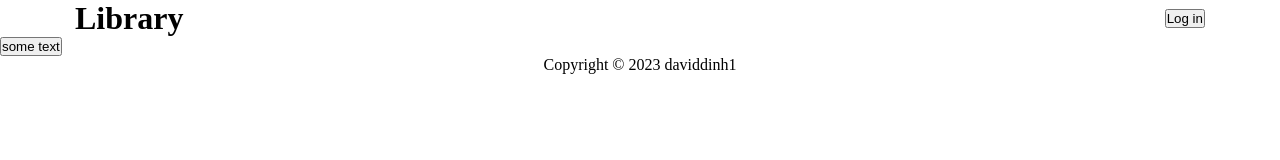
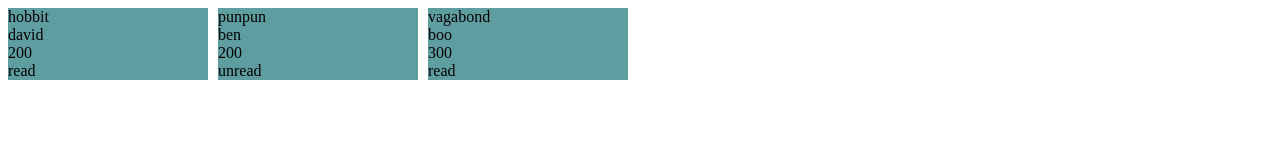
Before and after one commit to daviddinh1/library, a plain HTML site: page index.html in a window 1280 px wide. Drawn offline with Linux system fonts and the light colour scheme.

Commit message:
added functionality to books by allowing them to be displayed in html container

```diff
--- a/index.html
+++ b/index.html
@@ -7,17 +7,9 @@
  <title>Library</title>
 </head>
 <body>
- <div class="header">
-  <h1>Library</h1>
-  <button>Log in</button>
+ <div class="container">
+
  </div>
-
- <div class="container">
-  <button>some text</button>
- </div>
-
- <div class="footer">Copyright © 2023 daviddinh1</div>
-
 
  <script src="script.js"></script>
 </body>
--- a/script.js
+++ b/script.js
@@ -1,31 +1,48 @@
-const library = [];
+const myLibrary = [];
 
-function book(title,author,pages,read){
- //add constructors here
- this.title = title;
- this.author = author;
- this.pages = pages;
- this.read = read;
-
+function Book(title,author,pages,read){
+    this.title = title;
+    this.author = author;
+    this.pages = pages;
+    this.read = read;
+    this.info = function(){
+        infoString = title+", "+author+", "+pages+", "+read;
+        return infoString;
+    }
 }
 
-function addBookToLibrary(book){
- //read book information
- library.push(book);
-
+function addBookToLibrary(object){
+    myLibrary.push(object);
 }
 
-// work on thus tomorrow
-function display(){
+const container = document.querySelector(".container");
+function display(myLibrary){
+    for(let i = 0; i<myLibrary.length;i++){
+        console.log(myLibrary[i]);
+        const card = document.createElement('div');
+        card.classList.add('card');
+        card.setAttribute('style', 'white-space: pre;');
 
+
+        card.textContent += myLibrary[i].title + "\r\n"; //I think later on you can fix this to ensure it looks better
+        card.textContent += myLibrary[i].author + " \r\n";
+        card.textContent += myLibrary[i].pages + " \r\n";
+        card.textContent += myLibrary[i].read + " \r\n";
+
+
+        container.appendChild(card);
+
+    }
 }
 
-const book1 = new book("csm","david","100","read");
-const book2 = new book("lol","dad","120","unread");
+let hobbit = new Book("hobbit","david","200","read");
+let punpun = new Book("punpun","ben","200","unread");
+let vagabond = new Book("vagabond","boo","300","read");
 
-addBookToLibrary(book1);
-addBookToLibrary(book2);
 
-for(let i =0 ; i<library.length;i++){
- console.log(library[i]);
-}
+addBookToLibrary(hobbit);
+addBookToLibrary(punpun);
+addBookToLibrary(vagabond);
+
+
+display(myLibrary);
--- a/style.css
+++ b/style.css
@@ -1,22 +1,9 @@
-*{
- margin: 0;
- padding: 0;
-}
-body{
- display:flex;
- flex-direction: column;
-}
-.header{
+.container{
  display: flex;
- justify-content: space-between;
- align-items: center;
- margin-left: 75px;
- margin-right: 75px;
+ gap: 10px;
 }
 
-.footer{
- display: flex;
- justify-content: center;
- align-items: center;
- margin-top: auto;
+.card{
+ background-color: cadetblue;
+ width: 200px;
 }
```
